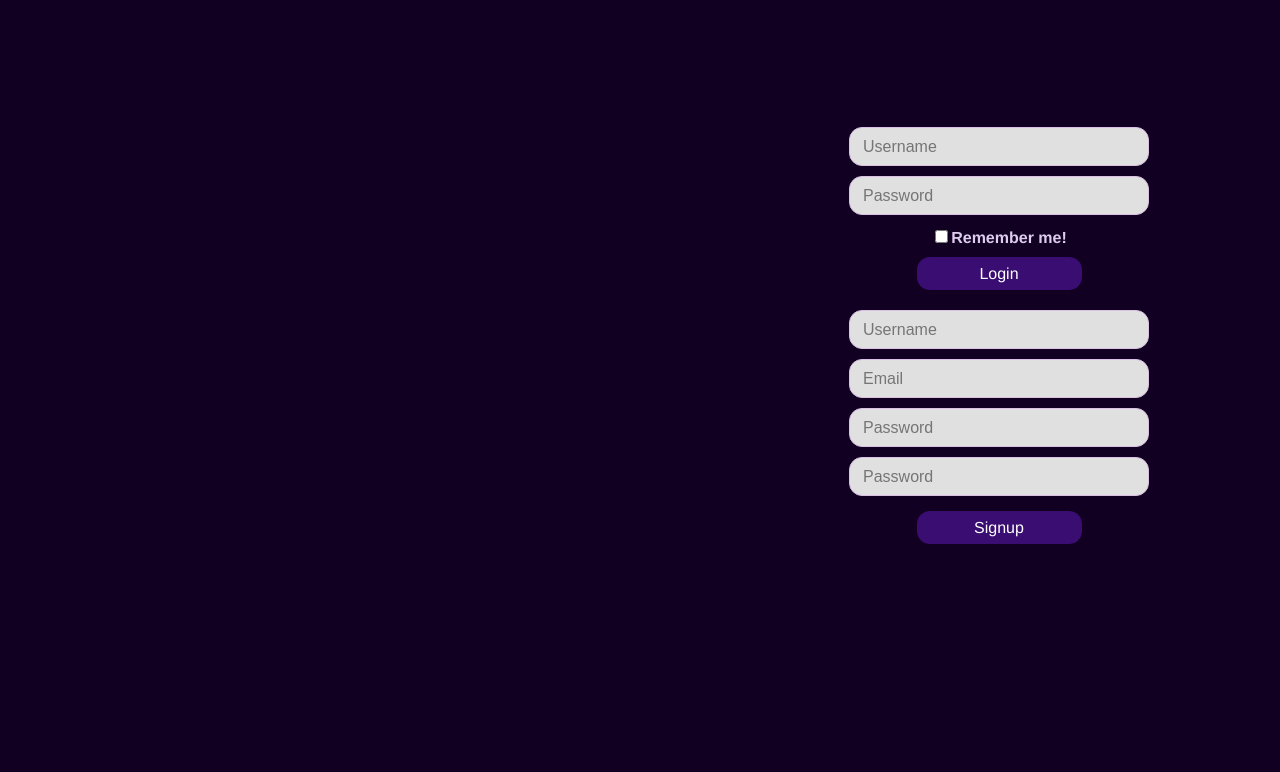
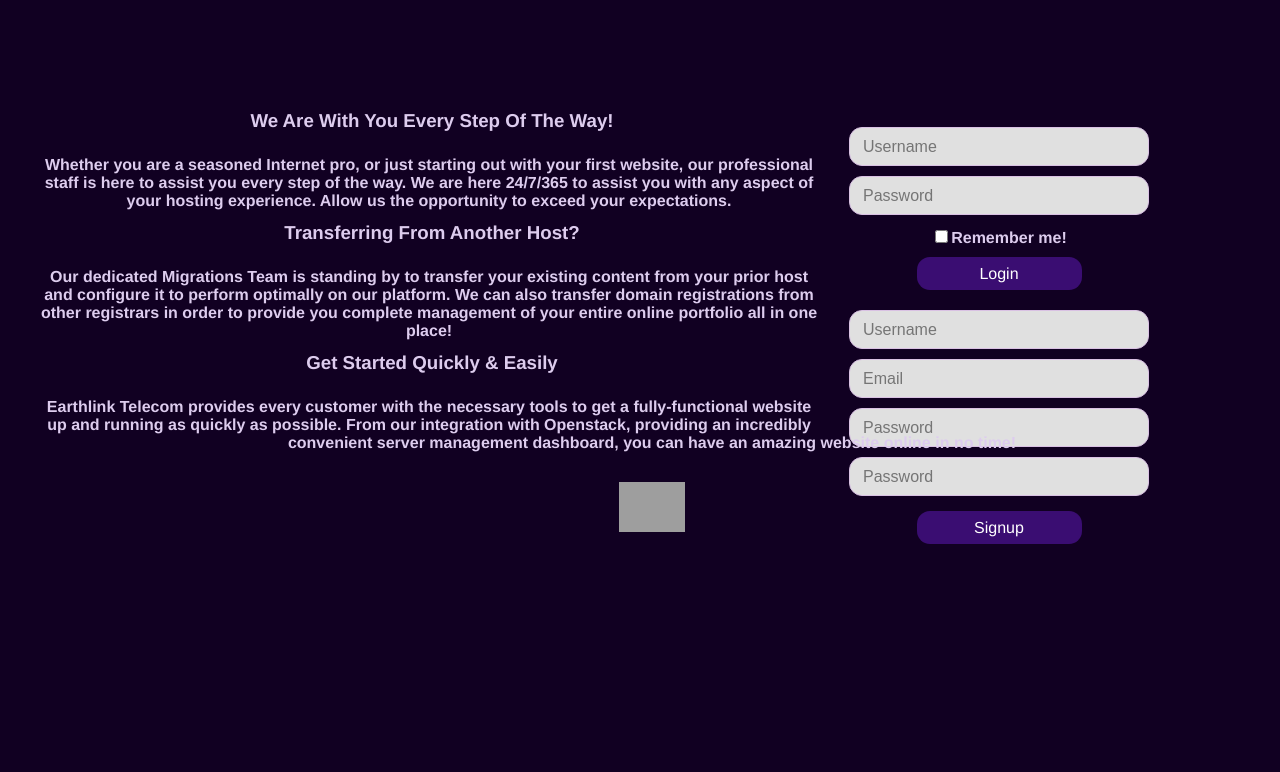
Before and after one commit to ssvnormandy/VirtualServerManager, a PHP site: page / in a window 1280 px wide. Shown: the top 772 px of the page. Run offline with PHP 8.4, Linux system fonts and the light colour scheme; grey boxes are pictures that could not be loaded.

Commit message:
Update index.php

```diff
--- a/www/html/Earthlink/index.php
+++ b/www/html/Earthlink/index.php
@@ -57,6 +57,27 @@
 		<input type="submit" name="reg" placeholder="Sign Up" value="Signup" class="btn">
 	</div>
 </form><!-- SignUp -->
+<div class="info">
+<div class="textinfo">
+  <h3 style="margin:6px;">We Are With You Every Step Of The Way!</h3>
+  <br>
+  Whether you are a seasoned Internet pro, or just starting out with your first website, our professional staff is here to assist you every step of the way. We are here 24/7/365 to assist you with any aspect of your hosting experience. Allow us the opportunity to exceed your expectations.
+</div>
+<div class="textinfo">
+  <h3 style="margin:6px;">Transferring From Another Host?</h3>
+  <br>
+  Our dedicated Migrations Team is standing by to transfer your existing content from your prior host and configure it to perform optimally on our platform. We can also transfer domain registrations from other registrars in order to provide you complete management of your entire online portfolio all in one place!
+</div>
+<div class="textinfo">
+  <h3 style="margin:6px;">Get Started Quickly & Easily</h3>
+  <br>
+  Earthlink Telecom provides every customer with the necessary tools to get a fully-functional website up and running as quickly as possible. From our integration with Openstack, providing an incredibly convenient server management dashboard, you can have an amazing website online in no time!
+</div>
+<div class="textinfo">
+  <br>
+<img src="styles/logo4.png" height="50px" alt="" />
+</div>
+</div>
 </div>
 
 </body>
```
